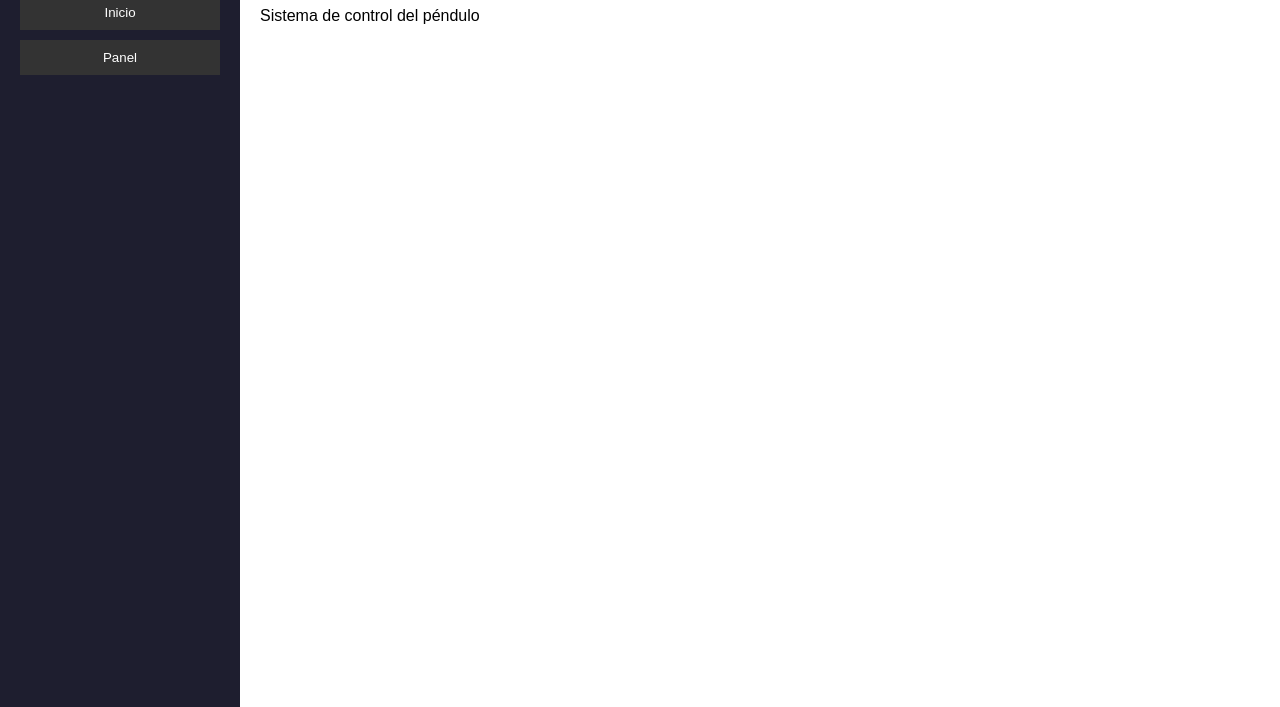
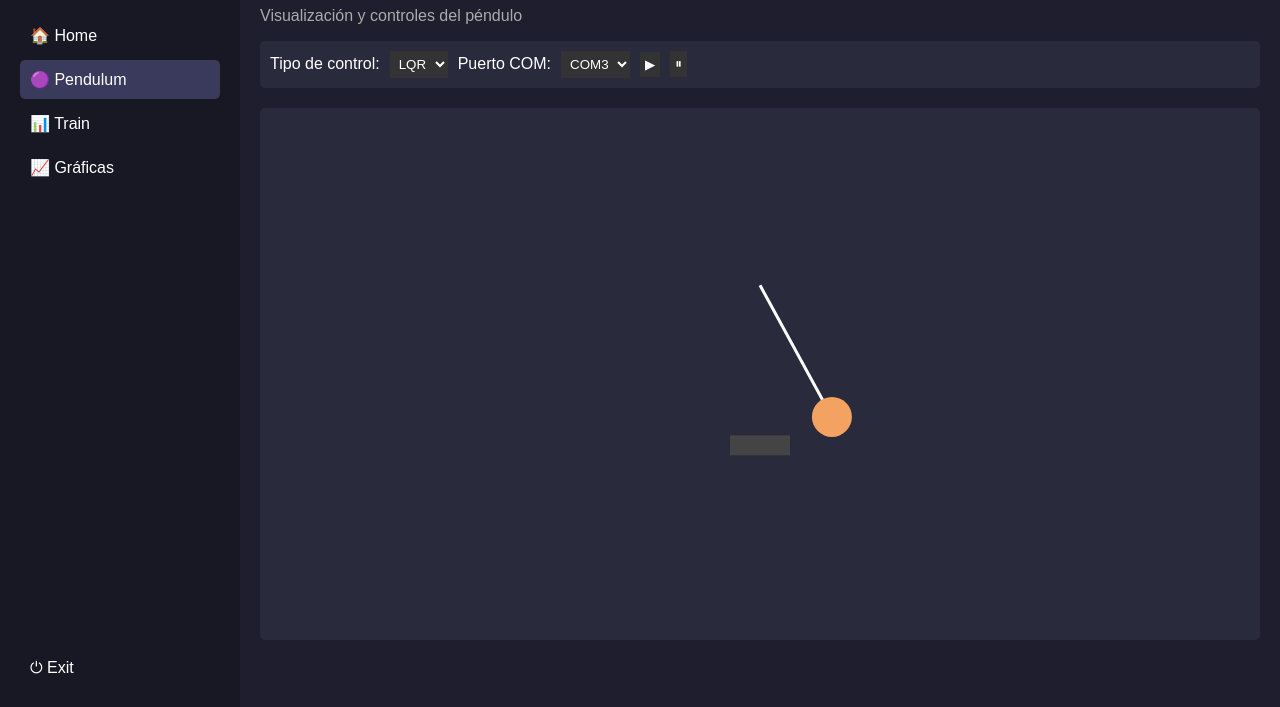
Before and after one commit to OverAlexander-MR/IPControlSystem, a plain HTML site: page index.html in a window 1280 px wide. Shown: the part 93-800 px from the top of the page. Drawn offline with Linux system fonts and the light colour scheme.

Commit message:
test de app, guia

```diff
--- a/index.html
+++ b/index.html
@@ -2,29 +2,47 @@
 <html lang="es">
   <head>
     <meta charset="UTF-8" />
-    <title>IP Control System</title>
+    <title>Pendulum Control</title>
     <link rel="stylesheet" href="style.css" />
   </head>
   <body>
     <div class="container">
       <!-- Sidebar -->
       <div class="sidebar">
-        <h2>Control</h2>
-        <button onclick="showView('home')">Inicio</button>
-        <button onclick="showView('panel')">Panel</button>
+        <h2>☰</h2>
+        <ul>
+          <li>🏠 Home</li>
+          <li class="active">🟣 Pendulum</li>
+          <li>📊 Train</li>
+          <li>📈 Gráficas</li>
+        </ul>
+        <div class="exit">⏻ Exit</div>
       </div>
 
-      <!-- Main Content -->
+      <!-- Main -->
       <div class="main">
-        <div id="home" class="view active">
-          <h1>Bienvenido</h1>
-          <p>Sistema de control del péndulo</p>
+        <h1>Pendulum</h1>
+        <p class="subtitle">Visualización y controles del péndulo</p>
+
+        <!-- Controls -->
+        <div class="controls">
+          <label>Tipo de control:</label>
+          <select>
+            <option>LQR</option>
+          </select>
+
+          <label>Puerto COM:</label>
+          <select>
+            <option>COM3</option>
+          </select>
+
+          <button onclick="start()">▶</button>
+          <button onclick="stop()">⏸</button>
         </div>
 
-        <div id="panel" class="view">
-          <h1>Panel</h1>
-          <button onclick="enviarComando()">Enviar comando</button>
-          <p id="respuesta"></p>
+        <!-- Canvas -->
+        <div class="canvas-container">
+          <canvas id="pendulumCanvas"></canvas>
         </div>
       </div>
     </div>
--- a/script.js
+++ b/script.js
@@ -1,13 +1,80 @@
-function showView(viewId) {
-  document
-    .querySelectorAll(".view")
-    .forEach((v) => v.classList.remove("active"));
-  document.getElementById(viewId).classList.add("active");
+// function showView(viewId) {
+//   document
+//     .querySelectorAll(".view")
+//     .forEach((v) => v.classList.remove("active"));
+//   document.getElementById(viewId).classList.add("active");
+// }
+
+// // Simulación de backend
+// async function enviarComando() {
+//   const res = await fetch("https://api.primbiolab.org/test"); // luego lo creamos
+//   const data = await res.json();
+//   document.getElementById("respuesta").innerText = data.mensaje;
+// }
+
+const canvas = document.getElementById("pendulumCanvas");
+const ctx = canvas.getContext("2d");
+
+let angle = 0.5;
+let velocity = 0;
+let running = false;
+
+function resizeCanvas() {
+  canvas.width = canvas.clientWidth;
+  canvas.height = canvas.clientHeight;
+}
+window.addEventListener("resize", resizeCanvas);
+resizeCanvas();
+
+function draw() {
+  ctx.clearRect(0, 0, canvas.width, canvas.height);
+
+  const cx = canvas.width / 2;
+  const cy = canvas.height / 3;
+  const length = 150;
+
+  const x = cx + length * Math.sin(angle);
+  const y = cy + length * Math.cos(angle);
+
+  // barra
+  ctx.beginPath();
+  ctx.moveTo(cx, cy);
+  ctx.lineTo(x, y);
+  ctx.strokeStyle = "white";
+  ctx.lineWidth = 3;
+  ctx.stroke();
+
+  // bola
+  ctx.beginPath();
+  ctx.arc(x, y, 20, 0, Math.PI * 2);
+  ctx.fillStyle = "#f4a261";
+  ctx.fill();
+
+  // base
+  ctx.fillStyle = "#444";
+  ctx.fillRect(cx - 30, cy + length, 60, 20);
 }
 
-// Simulación de backend
-async function enviarComando() {
-  const res = await fetch("https://api.primbiolab.org/test"); // luego lo creamos
-  const data = await res.json();
-  document.getElementById("respuesta").innerText = data.mensaje;
+function update() {
+  if (running) {
+    const g = 0.01;
+    velocity += -g * Math.sin(angle);
+    angle += velocity;
+  }
 }
+
+function loop() {
+  update();
+  draw();
+  requestAnimationFrame(loop);
+}
+
+loop();
+
+function start() {
+  running = true;
+}
+
+function stop() {
+  running = false;
+}
--- a/style.css
+++ b/style.css
@@ -1,6 +1,8 @@
 body {
   margin: 0;
-  font-family: Arial, sans-serif;
+  font-family: Arial;
+  background: #1e1e2f;
+  color: white;
 }
 
 .container {
@@ -8,37 +10,73 @@ body {
   height: 100vh;
 }
 
+/* Sidebar */
 .sidebar {
   width: 200px;
-  background: #1e1e2f;
-  color: white;
+  background: #181825;
   padding: 20px;
+  display: flex;
+  flex-direction: column;
 }
 
-.sidebar button {
-  display: block;
-  width: 100%;
-  margin: 10px 0;
+.sidebar ul {
+  list-style: none;
+  padding: 0;
+}
+
+.sidebar li {
   padding: 10px;
-  background: #333;
-  color: white;
-  border: none;
+  margin: 5px 0;
   cursor: pointer;
 }
 
-.sidebar button:hover {
-  background: #555;
+.sidebar .active {
+  background: #3a3a5c;
+  border-radius: 5px;
 }
 
+.exit {
+  margin-top: auto;
+  padding: 10px;
+}
+
+/* Main */
 .main {
   flex: 1;
   padding: 20px;
 }
 
-.view {
-  display: none;
+.subtitle {
+  color: #aaa;
 }
 
-.view.active {
-  display: block;
+/* Controls */
+.controls {
+  display: flex;
+  align-items: center;
+  gap: 10px;
+  background: #2a2a3d;
+  padding: 10px;
+  border-radius: 5px;
 }
+
+.controls select,
+.controls button {
+  background: #333;
+  color: white;
+  border: none;
+  padding: 5px;
+}
+
+/* Canvas */
+.canvas-container {
+  margin-top: 20px;
+  background: #2a2a3d;
+  height: 70%;
+  border-radius: 5px;
+}
+
+canvas {
+  width: 100%;
+  height: 100%;
+}
```
